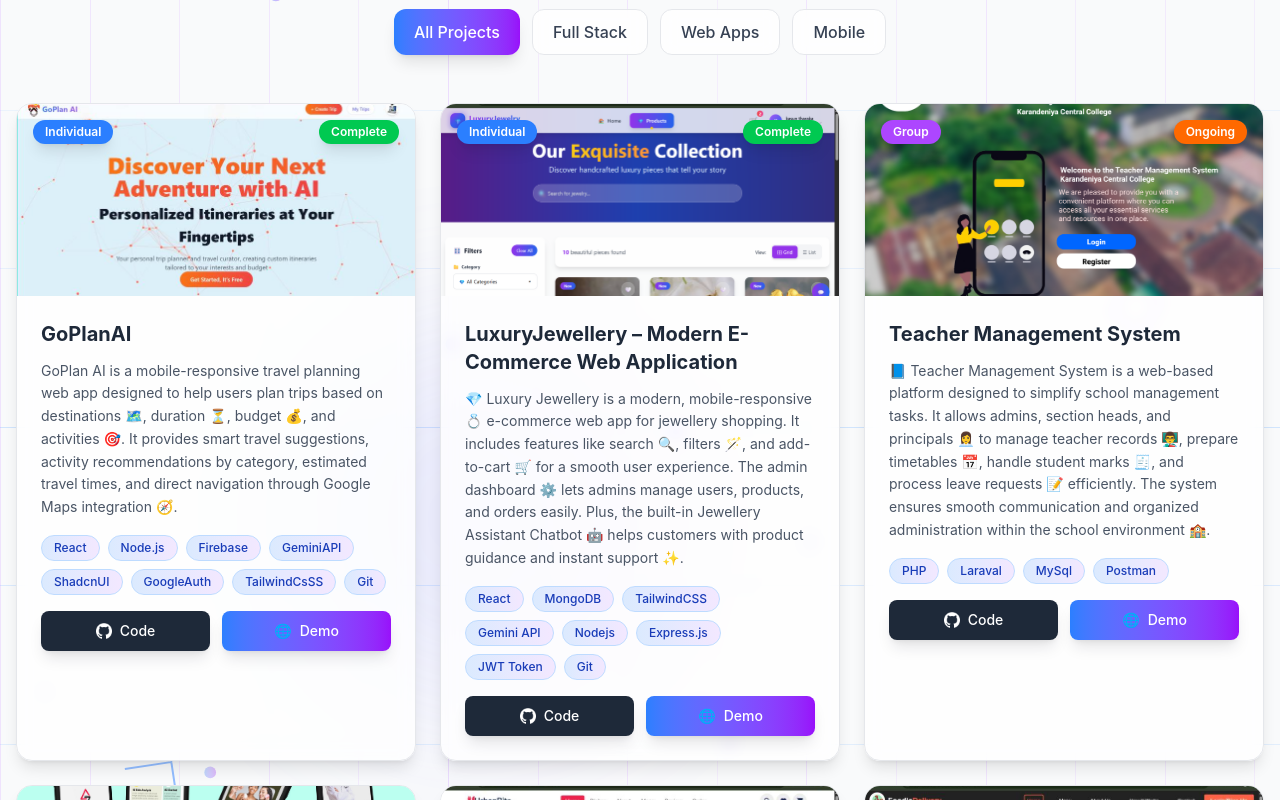
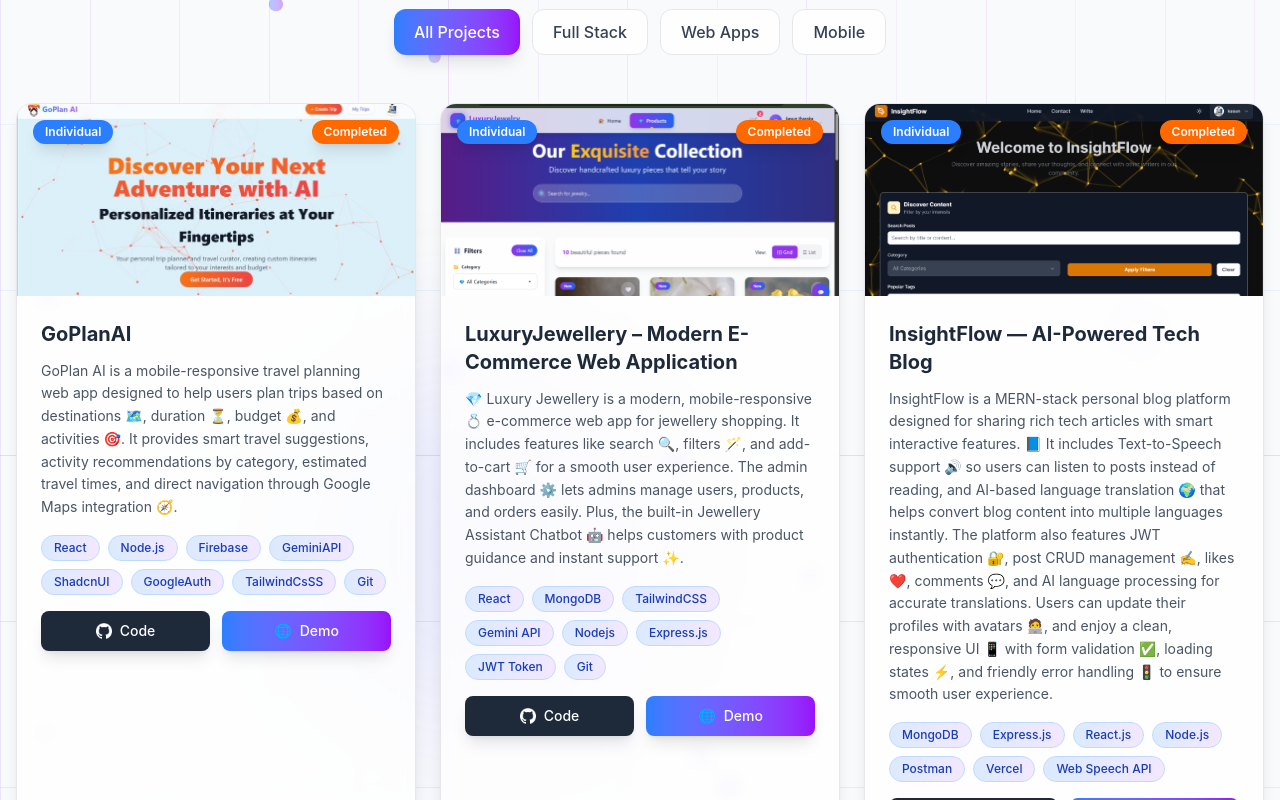
Before and after one commit to KTGamage/My-portfolio, a React (Vite) app in the folder apps/site/: page / in a window 1280 px wide. Shown: the part 2980-3780 px from the top of the page. Built offline with nearby package versions, Linux system fonts and the light colour scheme.

Commit message:
added new project called InsightFlow

```diff
--- a/apps/site/src/components/Projects.jsx
+++ b/apps/site/src/components/Projects.jsx
@@ -25,7 +25,7 @@
       category: "fullstack",
       github: "https://github.com/KTGamage/AI-Travel-Planner.git",
       live: "https://ai-travel-planner-six-cyan.vercel.app/",
-      status: "Complete",
+      status: "Completed",
       type: "Individual",
     },
     {
@@ -34,15 +34,46 @@
       description:
         "💎 Luxury Jewellery is a modern, mobile-responsive 💍 e-commerce web app for jewellery shopping. It includes features like search 🔍, filters 🪄, and add-to-cart 🛒 for a smooth user experience. The admin dashboard ⚙️ lets admins manage users, products, and orders easily. Plus, the built-in Jewellery Assistant Chatbot 🤖 helps customers with product guidance and instant support ✨.",
       image: "/projects/LuxuryJewellery.png",
-      technologies: ["React", "MongoDB", "TailwindCSS", "Gemini API", "Nodejs", "Express.js", "JWT Token", "Git"],
+      technologies: [
+        "React",
+        "MongoDB",
+        "TailwindCSS",
+        "Gemini API",
+        "Nodejs",
+        "Express.js",
+        "JWT Token",
+        "Git",
+      ],
       category: "fullstack",
-      github: "https://github.com",
-      live: "https://demo.com",
-      status: "Complete",
+      github: "https://github.com/KTGamage/Jewelly-Store-MERN-App.git",
+      live: "https://luxury-jewelly-frontend.vercel.app",
+      status: "Completed",
       type: "Individual",
     },
     {
       id: 3,
+      title: "InsightFlow — AI-Powered Tech Blog",
+      description:
+        "InsightFlow is a MERN-stack personal blog platform designed for sharing rich tech articles with smart interactive features. 📘 It includes Text-to-Speech support 🔊 so users can listen to posts instead of reading, and AI-based language translation 🌍 that helps convert blog content into multiple languages instantly. The platform also features JWT authentication 🔐, post CRUD management ✍️, likes ❤️, comments 💬, and AI language processing for accurate translations. Users can update their profiles with avatars 🧑‍💻, and enjoy a clean, responsive UI 📱 with form validation ✅, loading states ⚡, and friendly error handling 🚦 to ensure smooth user experience.",
+      image: "/projects/InsightFlow.png",
+      technologies: [
+        "MongoDB",
+        "Express.js",
+        "React.js",
+        "Node.js",
+        "Postman",
+        "Vercel",
+        "Web Speech API",
+      ],
+      category: "fullstack",
+      github: "https://github.com/KTGamage/personal-blog-platform.git",
+      live: "https://inshightflow.vercel.app",
+      status: "Completed",
+      type: "Individual",
+    },
+
+    {
+      id: 4,
       title: "Teacher Management System",
       description:
         "📘 Teacher Management System is a web-based platform designed to simplify school management tasks. It allows admins, section heads, and principals 👩‍💼 to manage teacher records 👨‍🏫, prepare timetables 📅, handle student marks 🧾, and process leave requests 📝 efficiently. The system ensures smooth communication and organized administration within the school environment 🏫.",
@@ -55,7 +86,7 @@
       type: "Group",
     },
     {
-      id: 4,
+      id: 5,
       title: "AuraS-Skin Care App",
       description:
         "🌸 AuraS is an AI-powered skincare mobile app that helps users analyze skin conditions 🤳, get instant guidance from an AI skincare assistant chatbot 🤖, and book dermatologist appointments 🩺 easily. It also includes an admin portal ⚙️ to manage dermatologists and ensure smooth operations. AuraS brings smart technology and skincare together for a healthier, more confident you ✨.",
@@ -68,7 +99,7 @@
       type: "Group",
     },
     {
-      id: 5,
+      id: 6,
       title: "UrbanBite",
       description:
         "🍴 UrbanBite is a modern, mobile-responsive restaurant landing page designed to give users a smooth browsing experience. Visitors can easily view menus 📜, explore special dishes 🍕, and find contact details 📞 of the restaurant. Its clean design and engaging layout make UrbanBite both stylish and user-friendly ✨.",
@@ -77,11 +108,11 @@
       category: "web",
       github: "https://github.com/KTGamage/Restaurant-site.git",
       live: "https://ktgamage.github.io/Restaurant-site/",
-      status: "Complete",
+      status: "Completed",
       type: "Individual",
     },
     {
-      id: 6,
+      id: 7,
       title: "FoodieDelivery",
       description:
         "🍔 Food Delivery Site is a modern and mobile-responsive web application that lets users browse delicious food items 🍱, place online orders 🛒, and contact the restaurant 📞 directly through the website. It’s designed for a smooth and fast food-ordering experience anytime, anywhere ✨.",
@@ -90,11 +121,11 @@
       category: "web",
       github: "https://github.com/KTGamage/Food-Deliery-Website.git",
       live: "https://ktgamage.github.io/Food-Deliery-Website/",
-      status: "Complete",
+      status: "Completed",
       type: "Individual",
     },
     {
-      id: 7,
+      id: 8,
       title: "Hostel Management System",
       description:
         "🏠 Hostel Management System is a secure web platform designed to manage and maintain student records 🧑‍🎓 efficiently. It helps keep student details organized and safe 🔐, while allowing the Subwarden 👨‍💼 to act as the admin and oversee all hostel activities smoothly.",
@@ -103,7 +134,7 @@
       category: "fullstack",
       github: "https://github.com/KTGamage/susl-hostel-management-system.git",
       // live: "#",
-      status: "Complete",
+      status: "Completed",
       type: "Group",
     },
   ];
```
Also changed, not shown: apps/site/public/projects/InsightFlow.png (added).
